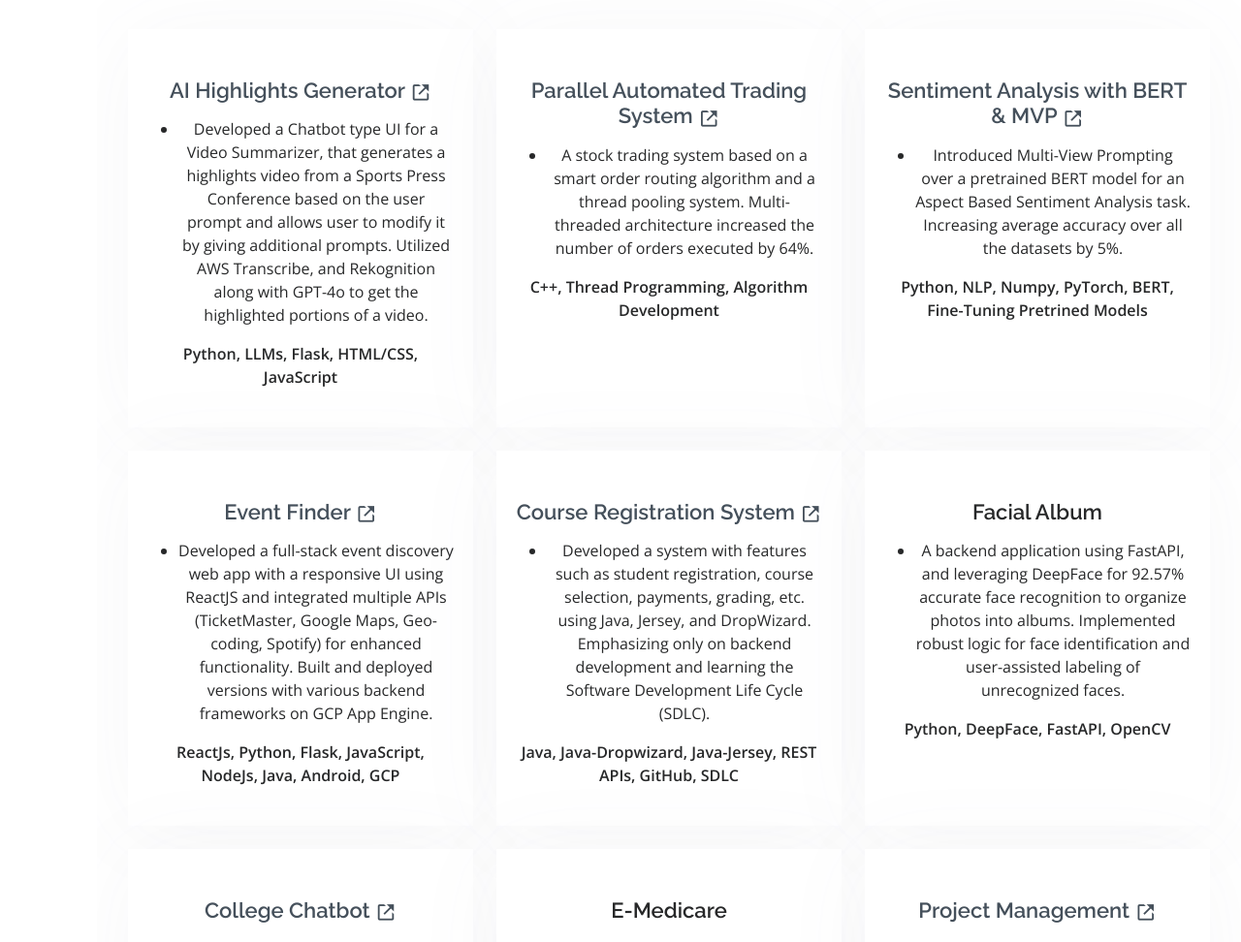
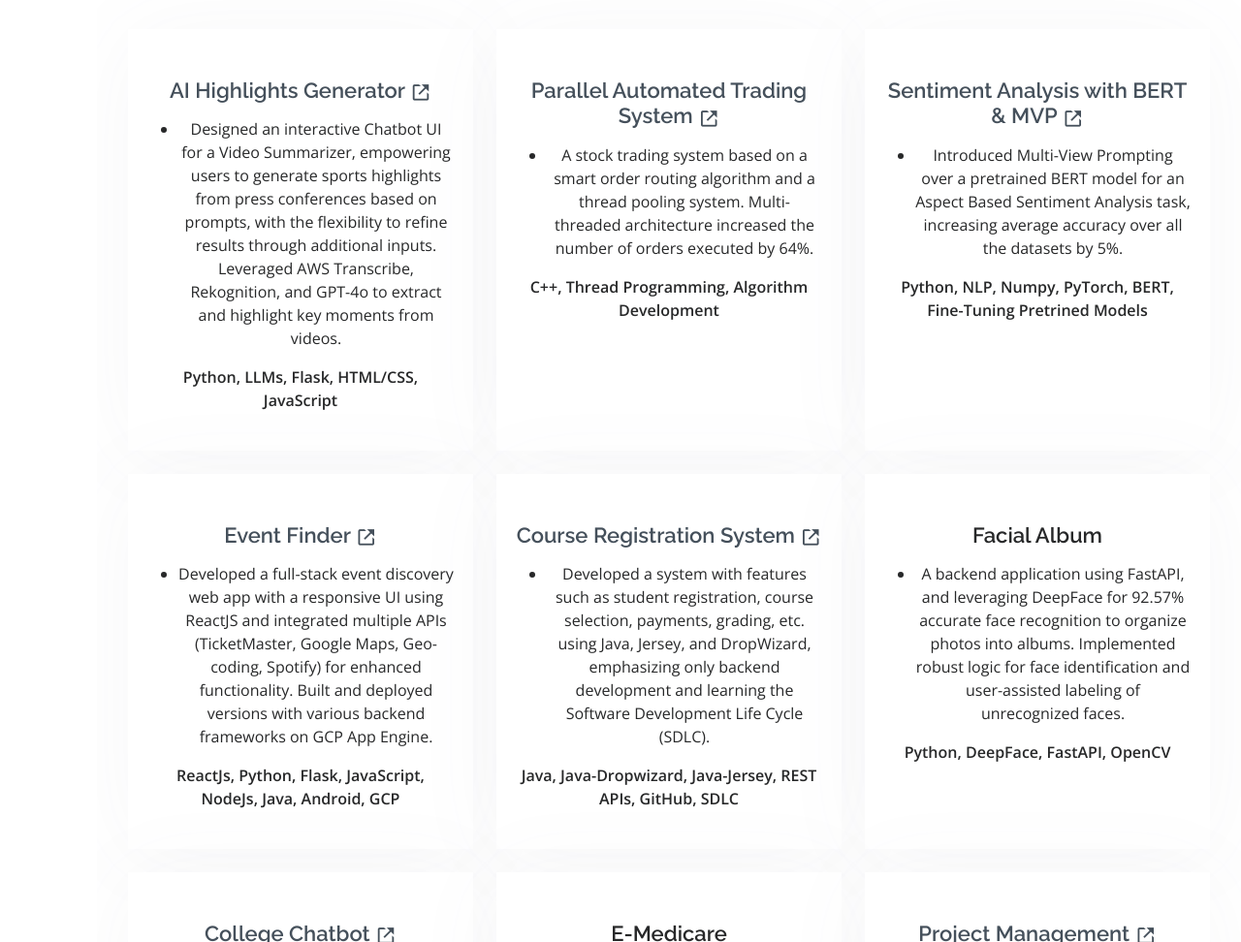
Before and after one commit to shubhamm2712/shubhamm2712.github.io, a plain HTML site: page index.html in a window 1280 px wide. Shown: the part 3340-4312 px from the top of the page at 97% size. Drawn offline with nearby package versions, Linux system fonts and the light colour scheme.

Commit message:
Updated projects

```diff
--- a/index.html
+++ b/index.html
@@ -578,7 +578,7 @@
               <h4><a href="https://github.com/shubhamm2712/Prompt-based-video-editor">AI Highlights Generator <i class="bx bx-link-external"></i></a></h4>
               <p>
                 <ul>
-                  <li>Developed a Chatbot type UI for a Video Summarizer, that generates a highlights video from a Sports Press Conference based on the user prompt and allows user to modify it by giving additional prompts. Utilized AWS Transcribe, and Rekognition along with GPT-4o to get the highlighted portions of a video.</li>
+                  <li>Designed an interactive Chatbot UI for a Video Summarizer, empowering users to generate sports highlights from press conferences based on prompts, with the flexibility to refine results through additional inputs. Leveraged AWS Transcribe, Rekognition, and GPT-4o to extract and highlight key moments from videos.</li>
                 </ul>
                 <span class="project-skills">Python, LLMs, Flask, HTML/CSS, JavaScript<span>
               </p>
@@ -604,7 +604,7 @@
               <h4><a href="https://github.com/shubhamm2712/MVP-CSCI544_Project">Sentiment Analysis with BERT & MVP <i class="bx bx-link-external"></i></a></h4>
               <p>
                 <ul>
-                  <li>Introduced Multi-View Prompting over a pretrained BERT model for an Aspect Based Sentiment Analysis task. Increasing average accuracy over all the datasets by 5%. </li>
+                  <li>Introduced Multi-View Prompting over a pretrained BERT model for an Aspect Based Sentiment Analysis task, increasing average accuracy over all the datasets by 5%. </li>
                 </ul>
                 <span class="project-skills">Python, NLP, Numpy, PyTorch, BERT, Fine-Tuning Pretrined Models<span>
               </p>
@@ -631,7 +631,7 @@
               <h4><a href="https://github.com/shubhamm2712/CRS-JEDI-7-Project-Repo">Course Registration System <i class="bx bx-link-external"></i></a></h4>
               <p>
                 <ul>
-                  <li>Developed a system with features such as student registration, course selection, payments, grading, etc. using Java, Jersey, and DropWizard. Emphasizing only on backend development and learning the Software Development Life Cycle (SDLC).</li>
+                  <li>Developed a system with features such as student registration, course selection, payments, grading, etc. using Java, Jersey, and DropWizard, emphasizing only backend development and learning the Software Development Life Cycle (SDLC).</li>
                 </ul>
                 <span class="project-skills">Java, Java-Dropwizard, Java-Jersey, REST APIs, GitHub, SDLC<span>
               </p>
```
